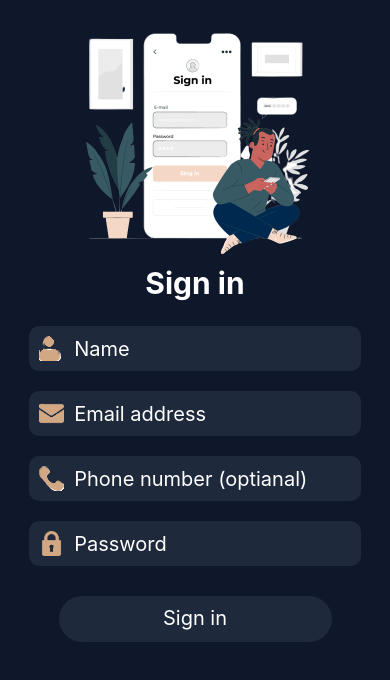
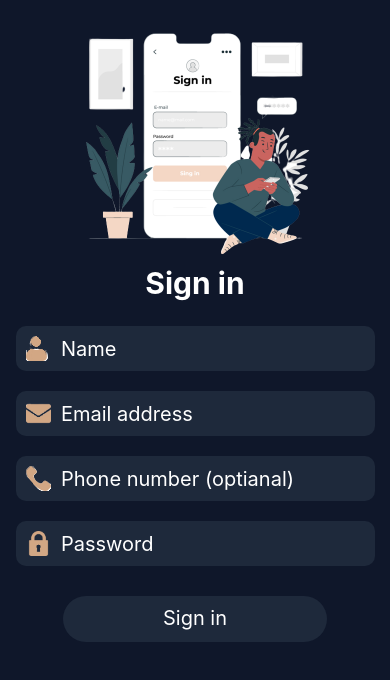
Before and after one commit to manishsaini0143/HASHEMAXDIProject, a React Native app: screen /SingUp in a window 390 px wide. Shown: the top 680 px of the page. Built offline with nearby package versions, Linux system fonts and the light colour scheme.

Commit message:
isue fixed

```diff
--- /dev/null
+++ b/src/Components/Loader.js
@@ -0,0 +1,12 @@
+import React from 'react';
+import { View, Text,ActivityIndicator } from 'react-native';
+
+const Loader = () => {
+  return (
+    <View style={{position:'absolute',alignSelf:'center',zIndex:100,bottom:100}}>
+    <ActivityIndicator size={'large'} color={'red'}/>
+    </View>
+  );
+}
+
+export default Loader;
--- a/src/Screens/Login.js
+++ b/src/Screens/Login.js
@@ -1,7 +1,7 @@
 
 import React  ,{ useState } from 'react';
 import axios from 'axios';
-import { View, Text, Image, TextInput, TouchableOpacity } from 'react-native';
+import { View, Text, Image, TextInput, TouchableOpacity, KeyboardAvoidingView, ScrollView } from 'react-native';
 import AsyncStorage from '@react-native-async-storage/async-storage';
 
 const Login = ({ navigation }) => {
@@ -23,22 +23,22 @@ const Login = ({ navigation }) => {
     };
 
     return (
-        <View style={{ backgroundColor: '#0F172A', flex: 1 }}>
+        <KeyboardAvoidingView  style={{ backgroundColor: '#0F172A', flex: 1 }}>
             <View style={{ alignItems: 'center', padding: 15 }}>
                 <Image style={{ width: 305, height: 316 }} source={require('../Image/Login.png')} />
                 <Text style={{ color: '#FFFFFF', fontWeight: 'bold', fontSize: 36 }}>Log in</Text>
             </View>
-            <View style={{alignItems:'center'}}>
-                <View style={{ margin: 10, borderRadius: 10, backgroundColor: '#1E293B', width: '85%', flexDirection: 'row' }} >
+            <ScrollView style={{alignSelf:'center'}}>
+                <View style={{ margin: 10, borderRadius: 10, backgroundColor: '#1E293B', width: '95%', flexDirection: 'row' }} >
                     <Image resizeMode='contain' style={{ width: 25, height: 25, margin: 10 }} source={require('../Image/email.jpg')} />
                     <TextInput style={{ color: '#FFFFFF', width: '70%', fontSize: 20, }} onChangeText={(txt) => { setlogEmail(txt) }} keyboardType='Email-type' placeholder='Email address' placeholderTextColor='#FFFFFF' />
                 </View>
-                <View style={{ margin: 10, borderRadius: 10, backgroundColor: '#1E293B', width: '85%', flexDirection: 'row' }} >
+                <View style={{ margin: 10, borderRadius: 10, backgroundColor: '#1E293B', width: '95%', flexDirection: 'row' }} >
                     <Image resizeMode='contain' style={{ width: 25, height: 25, margin: 10 }} source={require('../Image/lock.png')} />
-                    <TextInput style={{ color: '#FFFFFF', width: '70%', fontSize: 20, }}  onChangeText={(txt)=>{setlogPassword(txt)}} keyboardType='Password-type' placeholder='Password' placeholderTextColor='#FFFFFF' />
+                    <TextInput style={{ color: '#FFFFFF', width: '70%', fontSize: 20, }}  onChangeText={(txt)=>{setlogPassword(txt)}} keyboardType='Password-type' placeholder='Password'
+                    placeholderTextColor='#FFFFFF' secureTextEntry={true}/>
                 </View>
-            </View>
-            <TouchableOpacity><Text style={{ color: '#FFFFFF', fontSize: 18, position: 'relative', left: 180, margin: 10 }}>Forgot your Password ?</Text></TouchableOpacity>
+            <TouchableOpacity><Text style={{ color: '#FFFFFF', fontSize: 18, position: 'relative', left: 130, margin: 10 }}>Forgot your Password ?</Text></TouchableOpacity>
             <TouchableOpacity  disabled={!logEmail || !logPassword}  onPress={() => { loginapi() }} style={{backgroundColor:'#1E293B',width:'80%',height:50,justifyContent:'center',alignSelf:'center',borderRadius:10}}>
                 <Text style={{textAlign:'center',fontSize:25 ,color: '#FFFFFF',fontWeight:'bold'}}>
                     Log in
@@ -54,7 +54,8 @@ const Login = ({ navigation }) => {
                     </Text>
                 </TouchableOpacity>
             </View>
-        </View>
+            </ScrollView>
+        </KeyboardAvoidingView>
     );
 }
 
--- a/src/Screens/SingUp.js
+++ b/src/Screens/SingUp.js
@@ -1,61 +1,112 @@
 
-import React , { useState } from 'react';
+import React, { useState } from 'react';
 import axios from 'axios';
-import { View, Text, Image, TextInput, TouchableOpacity } from 'react-native';
+import { View, Text, Image, TextInput, TouchableOpacity, KeyboardAvoidingView, ScrollView, Alert } from 'react-native';
 import AsyncStorage from '@react-native-async-storage/async-storage';
+import Loader from '../Components/Loader';
 const SingUp = ({ navigation }) => {
   const [fullname, setfullname] = useState();
   const [Email, setEmail] = useState();
   const [Phone, setPhone] = useState();
   const [Password, setPassword] = useState();
-  const singhapi= async () => {
+  const [loader, setLoader] = useState(false)
+  const singhapi = async () => {
+    setLoader(true)
+    if (!fullname || !Email || !Password) {
+      return true
+      setLoader(false)
+    }
     let body = new FormData;
     body.append('full_name', fullname)
-    body.append('email',Email )
+    body.append('email', Email)
     body.append('phone', Phone)
     body.append('password', Password)
 
     await axios.post('https://schema.getpostman.com/json/collection/v2.1.0/collection.json', body).then(res => {
       if (res.status == 200) {
         navigation.navigate('Home'),
-         console.log('fdg', res) }
+          console.log('fdg', res)
+      }
       AsyncStorage.setItem('userToken', res.data.token);
+      setLoader(false)
     })
-      .catch(err => { console.log('singh', err) })
+      .catch(err => { console.log('singh', err), setLoader(false) })
   };
 
   return (
+    <KeyboardAvoidingView style={{ flex: 1 }}>
+      {
+        loader == true ?
+        <Loader />
+
+          :null}
            <View style={{ backgroundColor: '#0F172A', flex: 1 }}>
             <View style={{ alignItems: 'center', padding: 15 }}>
               <Image style={{ width: 250, height: 250 }} source={require('../Image/Singup.jpg')} />
               <Text style={{ color: '#FFFFFF', fontWeight: 'bold', fontSize: 30 }}>Sign in</Text>
             </View>
-      <View style={{ alignItems: 'center' }}>
+            <ScrollView style={{ alignSelf: 'center' }}>
 
-        <View style={{ margin: 10, borderRadius: 10, backgroundColor: '#1E293B', width: '85%', flexDirection: 'row' }} >
+              <View style={{ margin: 10, borderRadius: 10, backgroundColor: '#1E293B', width: '95%', flexDirection: 'row' }} >
                 <Image resizeMode='contain' style={{ width: 25, height: 25, margin: 10, }} source={require('../Image/user.jpg')} />
                 <TextInput style={{ color: '#FFFFFF', width: '70%', fontSize: 20, }} onChangeText={(txt) => { setfullname(txt) }} keyboardType='Name-type' placeholder='Name' placeholderTextColor='#FFFFFF' />
               </View>
-        <View style={{ margin: 10, borderRadius: 10, backgroundColor: '#1E293B', width: '85%', flexDirection: 'row' }} >
+              <View>
+                {
+                  fullname == '' &&
+                  <Text style={{ color: 'red', marginLeft: 10 }}>
+                    Please Enter Full Name
+                  </Text>
+                }
+              </View>
+              <View style={{ margin: 10, borderRadius: 10, backgroundColor: '#1E293B', width: '95%', flexDirection: 'row' }} >
                 <Image resizeMode='contain' style={{ width: 25, height: 25, margin: 10 }} source={require('../Image/email.jpg')} />
                 <TextInput style={{ color: '#FFFFFF', width: '70%', fontSize: 20, }} onChangeText={(txt) => { setEmail(txt) }} keyboardType='Email-type' placeholder='Email address' placeholderTextColor='#FFFFFF' />
               </View>
-        <View style={{ margin: 10, borderRadius: 10, backgroundColor: '#1E293B', width: '85%', flexDirection: 'row' }} >
+              {
+                Email == '' ?
+                  <Text style={{ color: 'red', marginLeft: 10 }}>
+                    Please Enter Email
+                  </Text>
+                  : Email && !Email.includes('@') ? <Text style={{ color: 'red', marginLeft: 10 }}>
+                    Please Enter Valid Email
+                  </Text> : null
+              }
+              <View style={{ margin: 10, borderRadius: 10, backgroundColor: '#1E293B', width: '95%', flexDirection: 'row' }} >
                 <Image resizeMode='contain' style={{ width: 25, height: 25, margin: 10 }} source={require('../Image/phonecall.jpg')} />
-          <TextInput maxLength={10} style={{ color: '#FFFFFF', width: '70%', fontSize: 20, }}  onChangeText={(txt) => { setPhone(txt) }} keyboardType='Number-type' placeholder='Phone number (optianal)' placeholderTextColor='#FFFFFF' />
+                <TextInput maxLength={10} style={{ color: '#FFFFFF', width: '70%', fontSize: 20, }} onChangeText={(txt) => { setPhone(txt) }} keyboardType='number-pad' placeholder='Phone number (optianal)' placeholderTextColor='#FFFFFF' />
               </View>
-        <View style={{ margin: 10, borderRadius: 10, backgroundColor: '#1E293B', width: '85%', flexDirection: 'row' }} >
+              <View style={{ margin: 10, borderRadius: 10, backgroundColor: '#1E293B', width: '95%', flexDirection: 'row' }} >
                 <Image resizeMode='contain' style={{ width: 25, height: 25, margin: 10 }} source={require('../Image/lock.png')} />
-          <TextInput maxLength={8} style={{ color: '#FFFFFF', width: '70%', fontSize: 20, }}  onChangeText={(txt) => { setPassword(txt) }} keyboardType='Password-type' placeholder='Password' placeholderTextColor='#FFFFFF' />
+                <TextInput secureTextEntry={true} maxLength={8} style={{ color: '#FFFFFF', width: '70%', fontSize: 20, }} onChangeText={(txt) => { setPassword(txt) }} keyboardType='Password-type' placeholder='Password' placeholderTextColor='#FFFFFF' />
               </View>
-      </View>
-
-      <TouchableOpacity onPress={() => { singhapi() }} style={{ backgroundColor: '#1E293B', width: '70%', borderRadius: 30, alignSelf: 'center', marginTop: 20, height: 46 }}>
+              {
+                Password == '' &&
+                <Text style={{ color: 'red', marginLeft: 10 }}>
+                  Please Enter Password
+                </Text>
+              }
+              <TouchableOpacity onPress={() => {
+                if (!fullname || !Email || !Password) {
+                  setfullname(''),
+                    setEmail(''),
+                    setPassword('')
+                } else {
+                  singhapi()
+                }
+              }} style={{ backgroundColor: '#1E293B', width: '70%', borderRadius: 30, alignSelf: 'center', marginTop: 20, height: 46 }}>
                 <Text style={{ textAlign: 'center', color: '#FFFFFF', margin: 10, textAlign: 'center', fontSize: 20 }}>
                   Sign in
                 </Text>
               </TouchableOpacity>
+            </ScrollView>
+
           </View>
+
+
+
+
+    </KeyboardAvoidingView>
   );
 }
 
```
Lines whose indentation alone changed are shown as unchanged.
